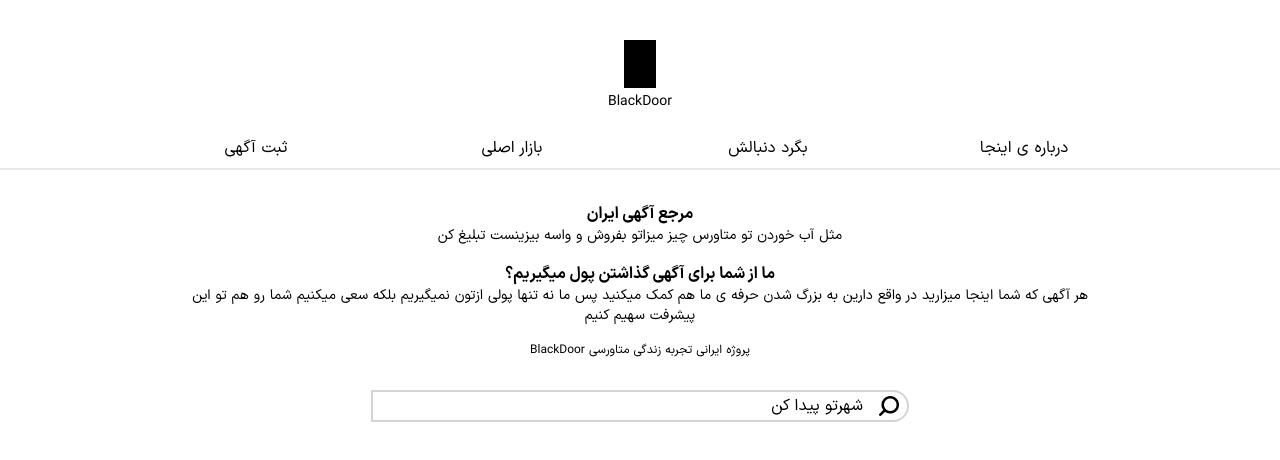
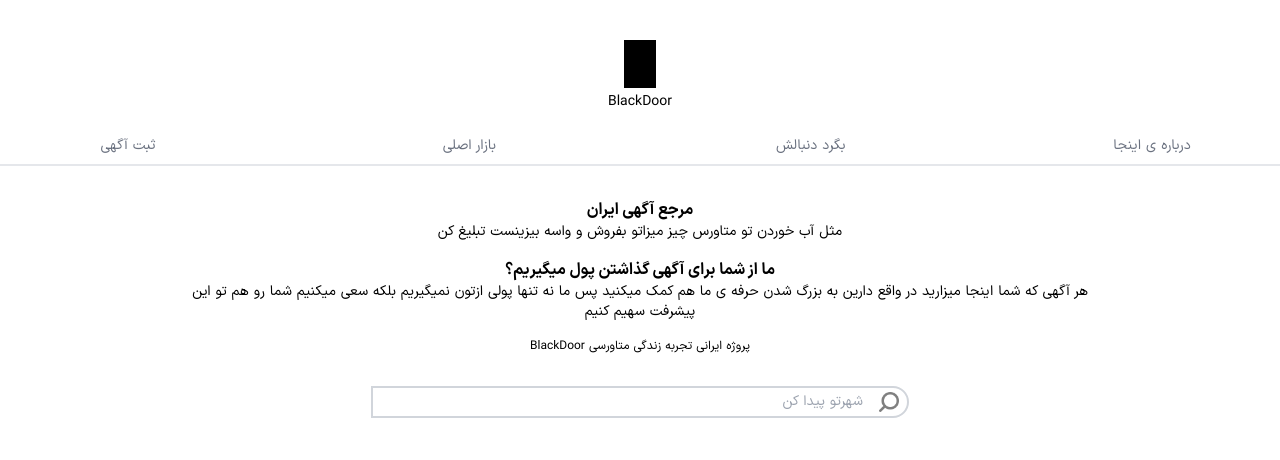
Before and after one commit to mojada7/blackdoor, a Next.js app: page / in a window 1280 px wide. Shown: the top 460 px of the page. Built offline with nearby package versions, Linux system fonts and the light colour scheme.

Commit message:
searchBarResizeing

```diff
--- a/src/components/citySearchBar/index.tsx
+++ b/src/components/citySearchBar/index.tsx
@@ -4,11 +4,11 @@ import searchIcon from '../../../public/icon/search.png'
 
 function CitySearchBar() {
   return (
-    <div className='w-[60%] h-[2rem] mt-6 pt-[2px] rounded-e-full flex justify-end pe-2 border-2 border-gray-300'>
-      <div className='me-4'>
-      شهرتو پیدا کن
+    <div className='w-[90%] md:w-[60%] h-[2rem] mt-6 pt-[2px] rounded-e-full flex justify-end pe-2 border-2 border-gray-300'>
+      <div className='me-4 text-sm pt-[2px] text-gray-400'>
+       شهرتو پیدا کن
       </div>
-      <div className='mt-[2px]'>
+      <div className='mt-[2px] opacity-50'>
         <Image src={searchIcon} alt='شهرتو پیدا کن' width={20} />
       </div>
     </div>
--- a/src/components/shortcutContainer/index.tsx
+++ b/src/components/shortcutContainer/index.tsx
@@ -5,12 +5,12 @@ import ShortcutIcon from '../shortcutIcon'
 function ShortcutContainer() {
   return (
     <div className='w-full border-b-2 border-gray'>
-      <CenterFlex>
+      <div className='flex justify-between'>
           <ShortcutIcon>ثبت آگهی</ShortcutIcon>
           <ShortcutIcon>بازار اصلی</ShortcutIcon>
           <ShortcutIcon>بگرد دنبالش</ShortcutIcon>
           <ShortcutIcon>درباره ی اینجا</ShortcutIcon>
-      </CenterFlex>
+      </div>
     </div>
 
   )
--- a/src/components/shortcutIcon/index.tsx
+++ b/src/components/shortcutIcon/index.tsx
@@ -2,7 +2,7 @@ import React from 'react'
 
 function ShortcutIcon({children} : {children : React.ReactNode}) {
   return (
-    <div className='w-[20%] border-solid text-center text-xs md:text-base pb-2'>{children}</div>
+    <div className='w-[20%] border-solid text-center text-xs md:text-sm text-gray-500 pb-2 hover:text-blue-700 hover:cursor-pointer'>{children}</div>
   )
 }
 
```
